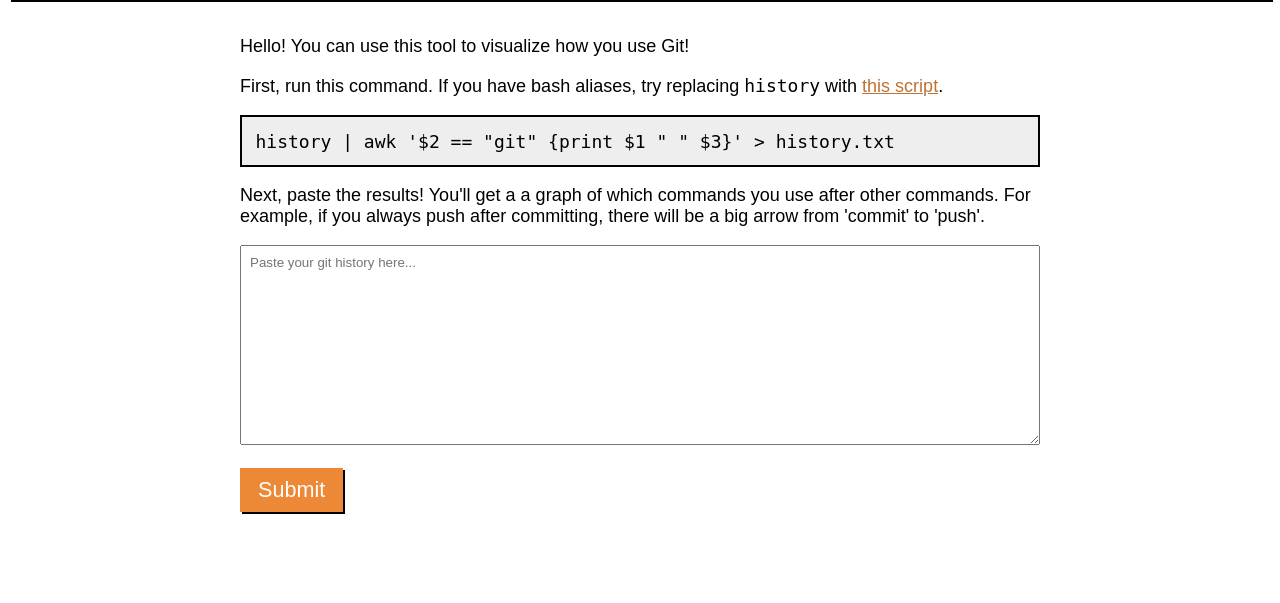
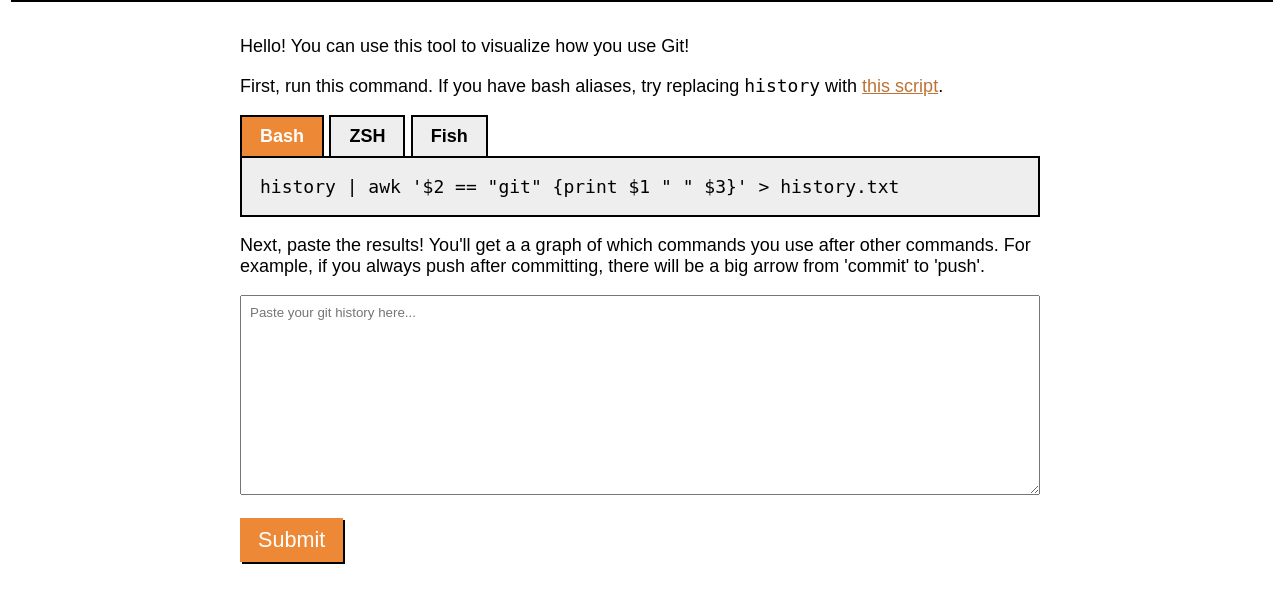
Before and after one commit to jvns/git-workflow, a Flask app: page / in a window 1280 px wide. Shown: the part 89-692 px from the top of the page. Run offline with Flask 3, Linux system fonts and the light colour scheme.

Commit message:
Add tags for different shell commands

```diff
--- a/static/style.css
+++ b/static/style.css
@@ -126,7 +126,7 @@ main {
   margin: 2rem auto;
 }
 
-main *+* {
+p, .tabs, form, div, button {
   margin: 1rem 0;
 }
 
@@ -147,7 +147,8 @@ button {
   color: white;
   padding: .5rem 1rem;
   box-shadow: 2px 2px black;
-  border: none; outline: none;
+  border: none;
+  outline: none;
   font-size: 1.2rem;
   margin-right: 1rem;
   cursor: pointer;
@@ -189,3 +190,59 @@ ul.invalid li {
   border-radius: 5px;
   background-color: #eee;
 }
+
+/* tabs */
+/* https://dev.to/joxx/building-a-tab-component-with-pure-css-using-radio-and-label-tags-200b */
+
+.tabs {
+  display: flex;
+  flex-wrap: wrap;
+}
+
+.tabs label {
+    background: #eee;
+
+  cursor: pointer;
+  display: block;
+  font-weight: 600;
+  order: initial;
+  padding: .5rem 1rem;
+  transition: background ease 0.3s;
+  width: 100%;
+  border: 2px solid black;
+  border-bottom: 0;
+}
+
+.tabs .tab-content {
+  display: none;
+  flex-grow: 1;
+  padding: 1rem;
+  width: 100%;
+}
+
+.tabs input[type="radio"] {
+  display: none;
+}
+
+.tabs input[type="radio"]:checked+label {
+  background: var(--bg-color);
+  color: white;
+}
+
+.tabs input[type="radio"]:checked+label+.tab-content {
+  display: block;
+}
+
+.tabs .tab-content {
+  order: 99
+}
+
+.tabs label {
+  order: 1;
+}
+
+.tabs label {
+  margin-right: 0.3rem;
+  margin-top: 0;
+  width: auto;
+}
--- a/templates/index.html
+++ b/templates/index.html
@@ -11,7 +11,21 @@
     script</a>.
 </p>
 
-<pre>history | awk '$2 == "git" {print $1 " " $3}' > history.txt</pre>
+<div class="tabs">
+    <input type="radio" name="tab" id="bash" checked>
+    <label for="bash">Bash</label>
+    <pre class="tab-content">history | awk '$2 == "git" {print $1 " " $3}' > history.txt</pre>
+
+    <input type="radio" name="tab" id="zsh">
+    <label for="zsh">ZSH</label>
+    <pre class="tab-content">history 0 | awk '$2 == "git" {print $1 " " $3}' > history.txt</pre>
+
+    <input type="radio" name="tab" id="fish">
+    <label for="fish">Fish</label>
+    <pre class="tab-content">history | nl -w1 -s' ' | awk '$2 == "git" {print $1 " " $3}' > history.txt</pre>
+</div>
+
+
 
 <p>
   Next, paste the results! You'll get a a graph of which commands you use
```
